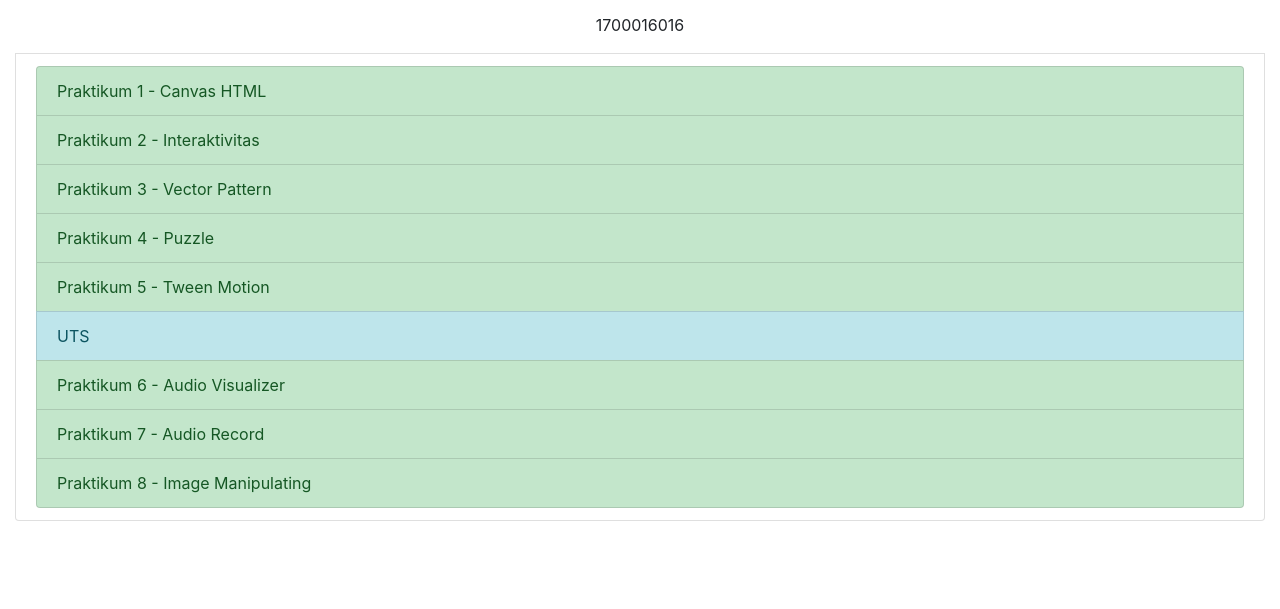
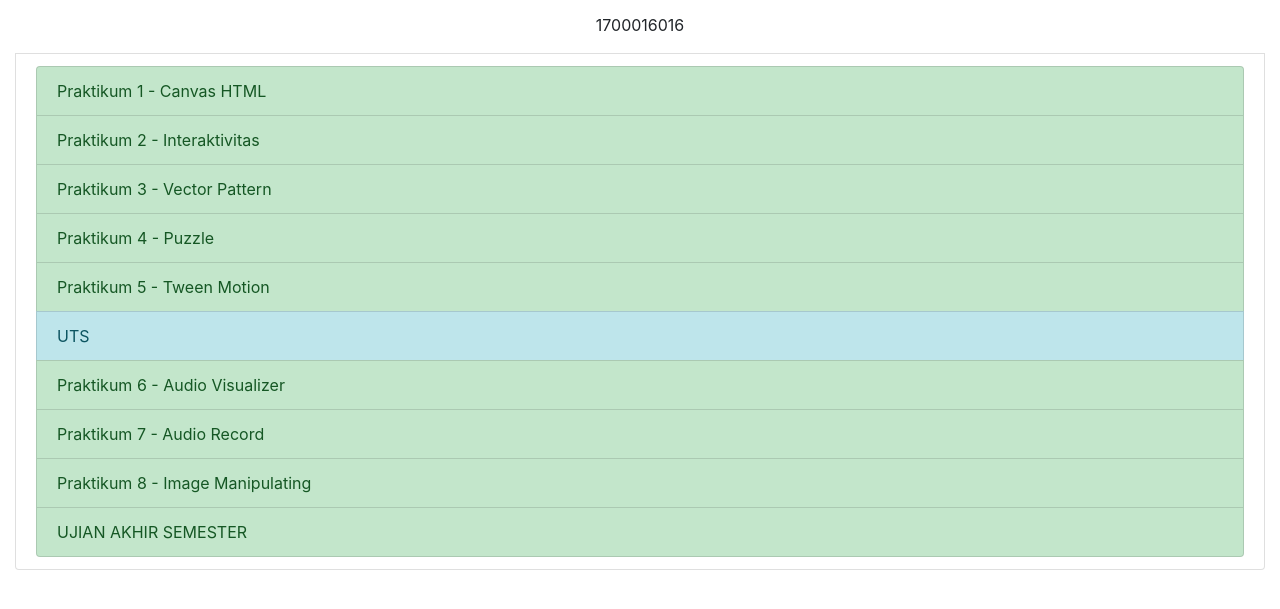
Before and after one commit to dikaadhytama/mulon, a plain HTML site: page index.html in a window 1280 px wide. Shown: the part 83-692 px from the top of the page. Drawn offline with nearby package versions, Linux system fonts and the light colour scheme.

Commit message:
Update index.html

```diff
--- a/index.html
+++ b/index.html
@@ -64,6 +64,9 @@
 
     <a class="list-group-item list-group-item-action list-group-item-success" href="https://dikaadhytama.github.io/mulon/praktikum8.html">
         Praktikum 8 - Image Manipulating </a>
+
+    <a class="list-group-item list-group-item-action list-group-item-success" href="https://dikaadhytama.github.io/mulon/UAS/ngetik.html">
+        UJIAN AKHIR SEMESTER </a>
 </div>
 
 
```
